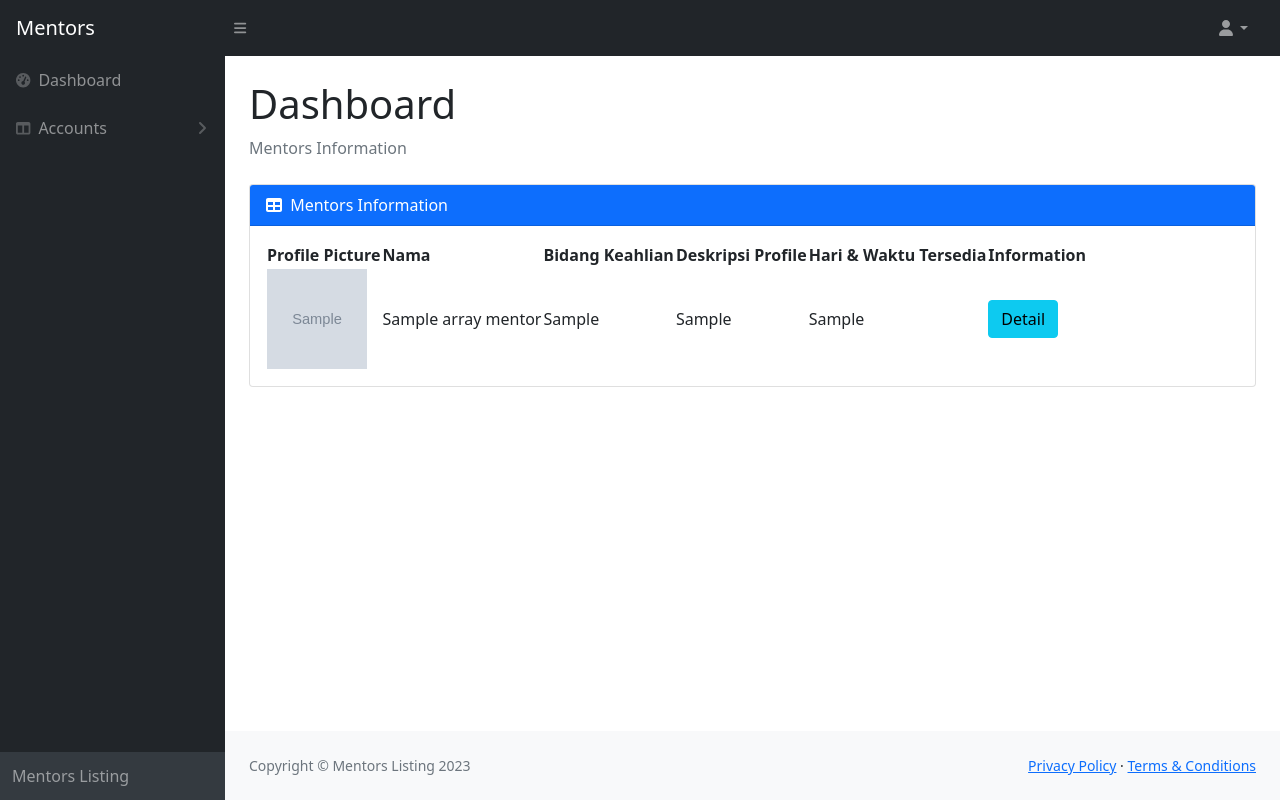
After one commit to AbimanyuLuthfi/Mentors-Listing, a CodeIgniter 4 app: template app/Views/mentors/not-use/index-old.php in a window 1280 px wide. The commit adds this page. Run offline with PHP 8.4 and a stand-in for CodeIgniter, Linux system fonts and the light colour scheme; the template is opened without the code that fills it: most values are stand-ins (such as "Sample title", 1, 10 or a date in 2020); grey boxes marked "Sample" are stand-in pictures; some libraries are stand-ins or nearby versions.

```diff
--- a/app/Views/admin/dashboard/index.php
+++ b/app/Views/admin/dashboard/index.php
@@ -2,6 +2,7 @@
     <main>
         <div class="container-fluid px-4">
             <h1 class="mt-4">Admin Dashboard</h1>
+            <h3>Welcome <?= session('email'); ?></h3>
             <br>
             <div class="row">
                 <div class="col-xl-3 col-md-6">
--- /dev/null
+++ b/app/Views/mentors/not-use/index-old.php
@@ -0,0 +1,57 @@
+    <?= $this->extend('mentors/layout/template'); ?>
+    <?= $this->section('content'); ?>
+
+    <div id="layoutSidenav_content">
+                <main>
+                    <div class="container-fluid px-4">
+                        <h1 class="mt-4">Dashboard</h1>
+                        <ol class="breadcrumb mb-4">
+                            <li class="breadcrumb-item active">Mentors Information</li>
+                        </ol>
+                        <div class="card mb-4">
+                            <div class="card-header bg-primary text-white">
+                                <i class="fas fa-table me-1"></i>
+                                Mentors Information
+                            </div>
+                            <div class="card-body">
+                            <table id="datatablesSimple">
+                                    <thead>
+                                        <tr>
+                                            <th>Profile Picture</th>
+                                            <th>Nama</th>
+                                            <th>Bidang Keahlian</th>
+                                            <th>Deskripsi Profile</th>
+                                            <th>Hari & Waktu Tersedia</th>
+                                            <th>Information</th>
+                                        </tr>
+                                    </thead>
+                                    <tbody>
+                                        <?php if(!empty($array_mentors)): ?>
+                                        <?php $count=1; foreach($array_mentors as $data): ?>
+                                        <tr>
+                                                <td>
+                                                    <img src="<?= "/uploads/".$data['gambar']; ?>" height="100px" width="100" alt="gambar">
+                                                </td>
+                                                <td><?= $data['nama'] ?></td>
+                                                <td><?= $data['bidang_keahlian'] ?></td>
+                                                <td><?= $data['deskripsi_profil'] ?></td>
+                                                <td><?= $data['waktu_tersedia'] ?></td>
+                                                <td>
+                                                    <a
+                                                        type="button"
+                                                        href="/users/detail/mentors/<?= esc($data['uuid'])?>"
+                                                        class="btn btn-info">
+                                                            Detail
+                                                    </a>
+                                                </td>
+                                        </tr>
+                                        <?php endforeach; ?>
+                                        <?php endif; ?>
+                                    </tbody>
+                                </table>
+                            </div>
+                        </div>
+                    </div>
+                </main>
+
+<?= $this->endSection(); ?>
```
Also changed, not shown: app/Controllers/AuthController.php (+14 -5 lines), app/Views/mentors/dashboard/index.php (+8 -8 lines), app/Views/users/dashboard/index.php (+2 -6 lines), app/Views/users/not-use/not-use.php (+27 -0 lines).
